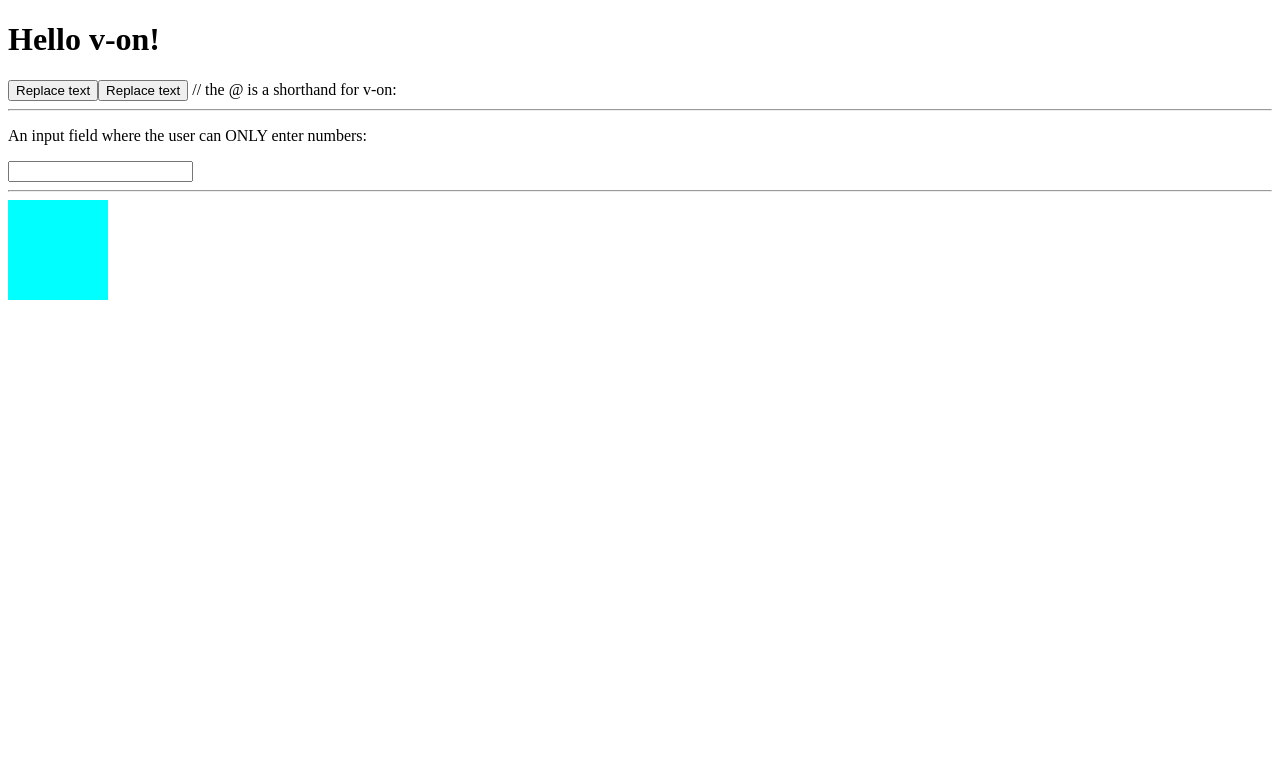
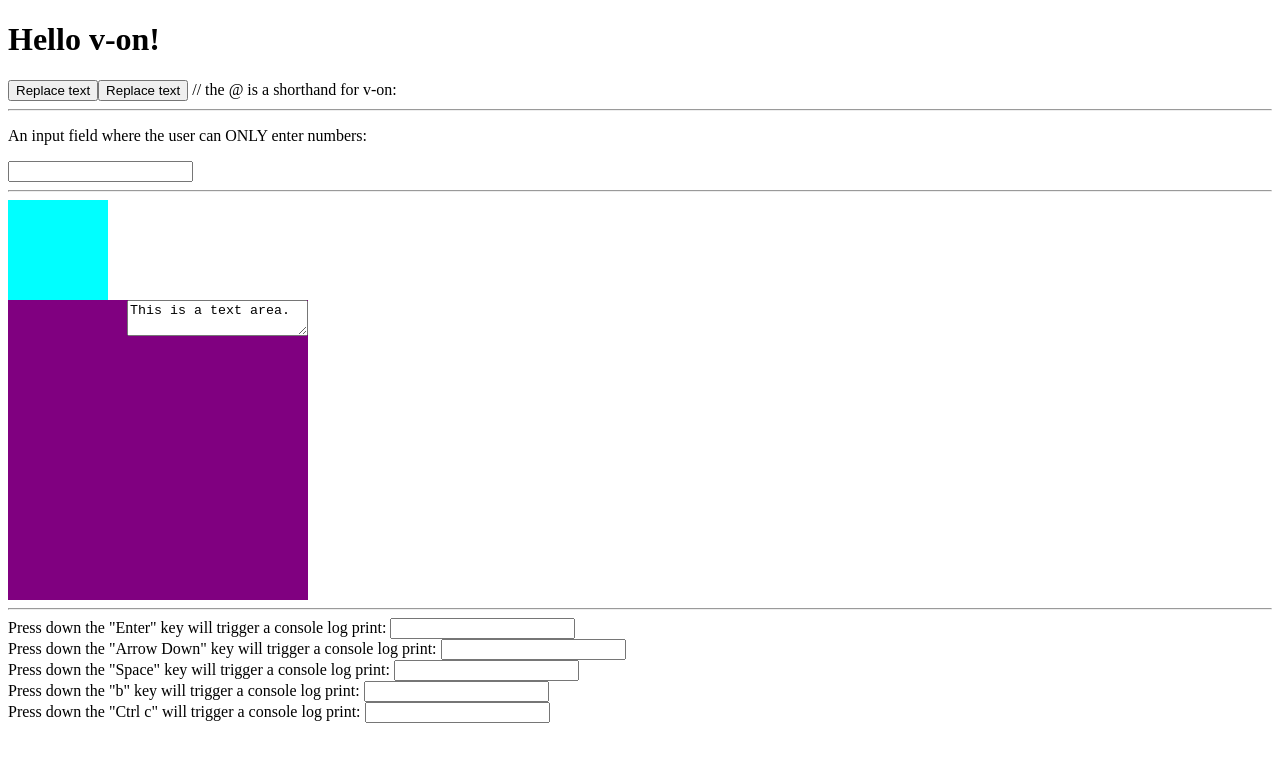
Before and after one commit to kbslaughter/learn-vue-3-with-kaylynn, a Vue app: page / in a window 1280 px wide. Shown: the top 762 px of the page. Built offline with nearby package versions, Linux system fonts and the light colour scheme.

Commit message:
Event Handling

```diff
--- a/src/App.vue
+++ b/src/App.vue
@@ -12,6 +12,40 @@
   <hr />
   <div style="width:100px; height:100px; background-color: aqua;" @contextmenu.prevent="console.log('show a custom context menu')"></div>
 
+  <div id="mouseover" @mouseover="fun1">
+    <textarea @mouseover.stop="fun2($event)">This is a text area.</textarea>
+  </div>
+
+    <hr />
+  <div>
+    Press down the "Enter" key will trigger a console log print:
+    <input
+      type="text"
+      @keydown.enter="console.log('You pressed the Enter key.')"
+    />
+  </div>
+  <div>
+    Press down the "Arrow Down" key will trigger a console log print:
+    <input
+      type="text"
+      @keydown.down="console.log('You pressed the Arrow Down key.')"
+    />
+  </div>
+  <div>
+    Press down the "Space" key will trigger a console log print:
+    <input
+      type="text"
+      @keydown.space="console.log('You pressed the Space key.')"
+    />
+  </div>
+  <div>
+    Press down the "b" key will trigger a console log print:
+    <input type="text" @keydown.b="console.log('You pressed the B key.')" />
+  </div>
+  <div>
+    Press down the "Ctrl c" will trigger a console log print:
+    <input type="text" @keydown.ctrl.c="console.log('You pressed Ctrl c.')" />
+  </div>
 </template>
 
 <script setup>
@@ -31,6 +65,14 @@ function handleInput(event) {
   }
 }
 
+function fun1() {
+  console.log('mouse over div')
+}
+
+function fun2(event) {
+  console.log('mouse over textarea')
+}
+
 </script>
 
 <style scoped>
```
